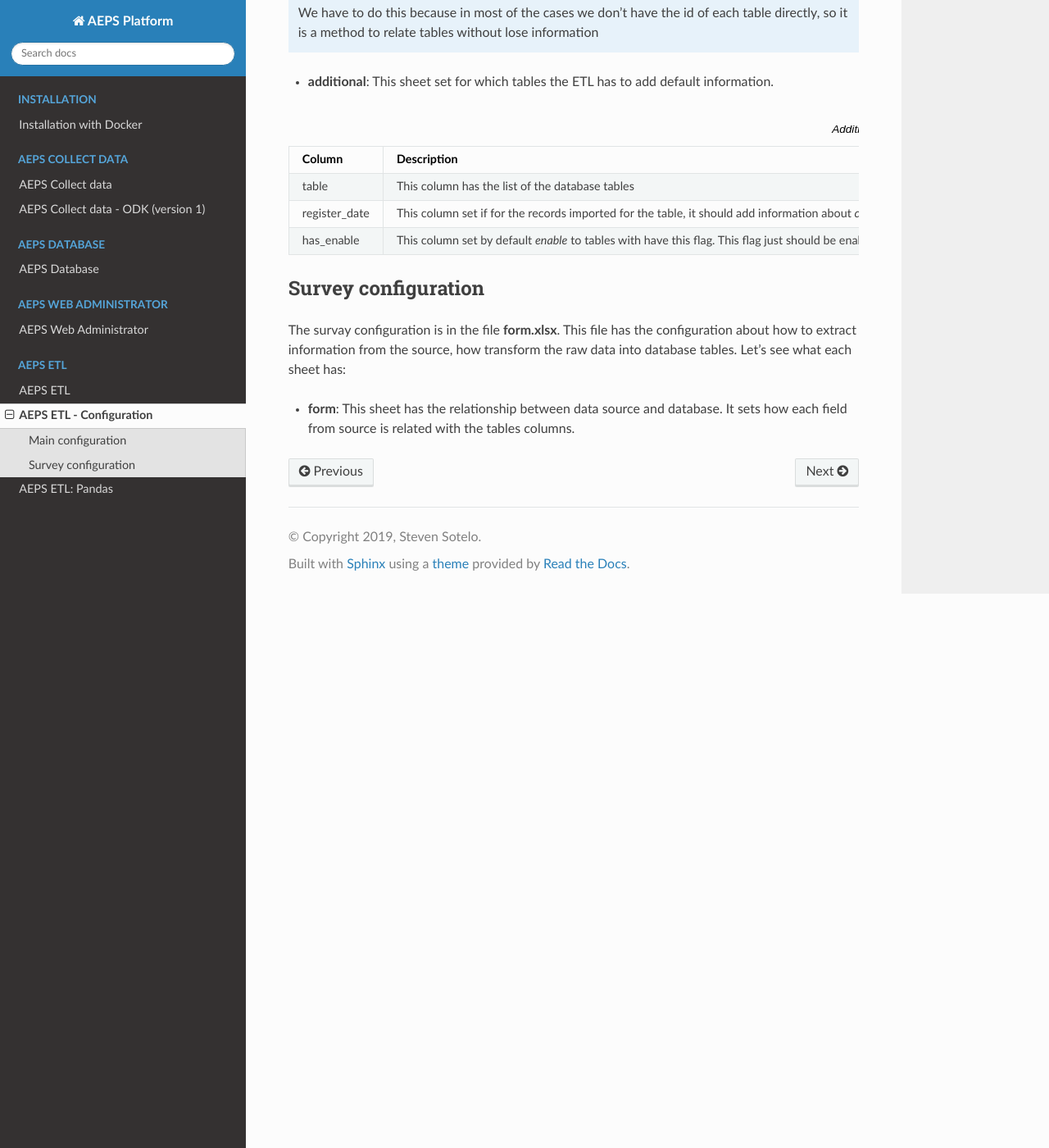
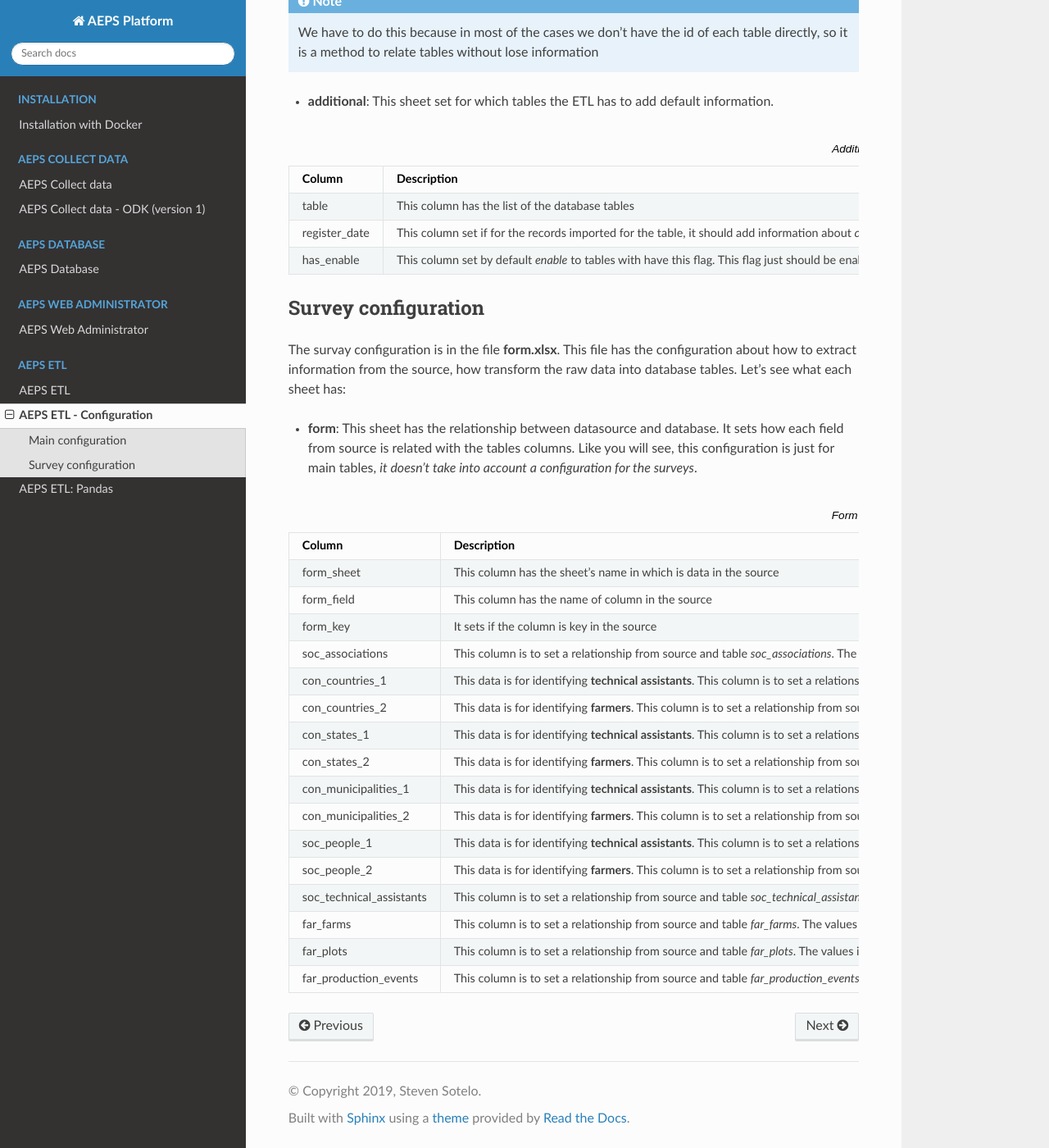
Before and after one commit to stevensotelo/aeps_platform_docs, a Sphinx documentation site: the page built from docs/source/etl-configuration.rst, in a window 1280 px wide and 1400 px high, scrolled down 1568 px. Shown: the whole window at 82% size. Built offline with Sphinx 7.4.7 and the Read the Docs theme 2.0.0, drawn with Linux system fonts in a browser that asks for light colours; some of the changed text lies outside the part shown.

Commit message:
working in etl

```diff
--- a/docs/source/etl-configuration.rst
+++ b/docs/source/etl-configuration.rst
@@ -4,6 +4,7 @@ AEPS ETL - Configuration
 The ETL module has many standard configuration files,
 which are the main parameters to execute all process of transforming data.
 In this chapter, we will describe which are those parameters.
+It was designed for working with *datasources* in Excel format.
 
 Main configuration
 ------------------
@@ -76,5 +77,28 @@ The survay configuration is in the file **form.xlsx**.
 This file has the configuration about how to extract information from the source,
 how transform the raw data into database tables. Let's see what each sheet has:
 
-- **form**: This sheet has the relationship between data source and database.
+- **form**: This sheet has the relationship between datasource and database.
   It sets how each field from source is related with the tables columns.
+  Like you will see, this configuration is just for main tables, *it doesn't
+  take into account a configuration for the surveys*.
+
+.. csv-table:: Form
+  :header: "Column", "Description"
+  :widths: 20, 80
+
+  "form_sheet","This column has the sheet's name in which is data in the source"
+  "form_field","This column has the name of column in the source"
+  "form_key","It sets if the column is key in the source"
+  "soc_associations","This column is to set a relationship from source and table *soc_associations*. The values in this column are the columns names of the table"
+  "con_countries_1","This data is for identifying **technical assistants**. This column is to set a relationship from source and table *con_countries*. The values in this column are the columns names of the table"
+  "con_countries_2","This data is for identifying **farmers**. This column is to set a relationship from source and table *con_countries*. The values in this column are the columns names of the table"
+  "con_states_1","This data is for identifying **technical assistants**. This column is to set a relationship from source and table *con_states*. The values in this column are the columns names of the table"
+  "con_states_2","This data is for identifying **farmers**. This column is to set a relationship from source and table *con_states*. The values in this column are the columns names of the table"
+  "con_municipalities_1","This data is for identifying **technical assistants**. This column is to set a relationship from source and table *con_municipalities*. The values in this column are the columns names of the table"
+  "con_municipalities_2","This data is for identifying **farmers**. This column is to set a relationship from source and table *con_municipalities*. The values in this column are the columns names of the table"
+  "soc_people_1","This data is for identifying **technical assistants**. This column is to set a relationship from source and table *soc_people*. The values in this column are the columns names of the table"
+  "soc_people_2","This data is for identifying **farmers**. This column is to set a relationship from source and table *soc_people*. The values in this column are the columns names of the table"
+  "soc_technical_assistants","This column is to set a relationship from source and table *soc_technical_assistants*. The values in this column are the columns names of the table"
+  "far_farms","This column is to set a relationship from source and table *far_farms*. The values in this column are the columns names of the table"
+  "far_plots","This column is to set a relationship from source and table *far_plots*. The values in this column are the columns names of the table"
+  "far_production_events","This column is to set a relationship from source and table *far_production_events*. The values in this column are the columns names of the table"
```
Also changed, not shown: docs/source/etl.rst (line endings or trailing spaces).
